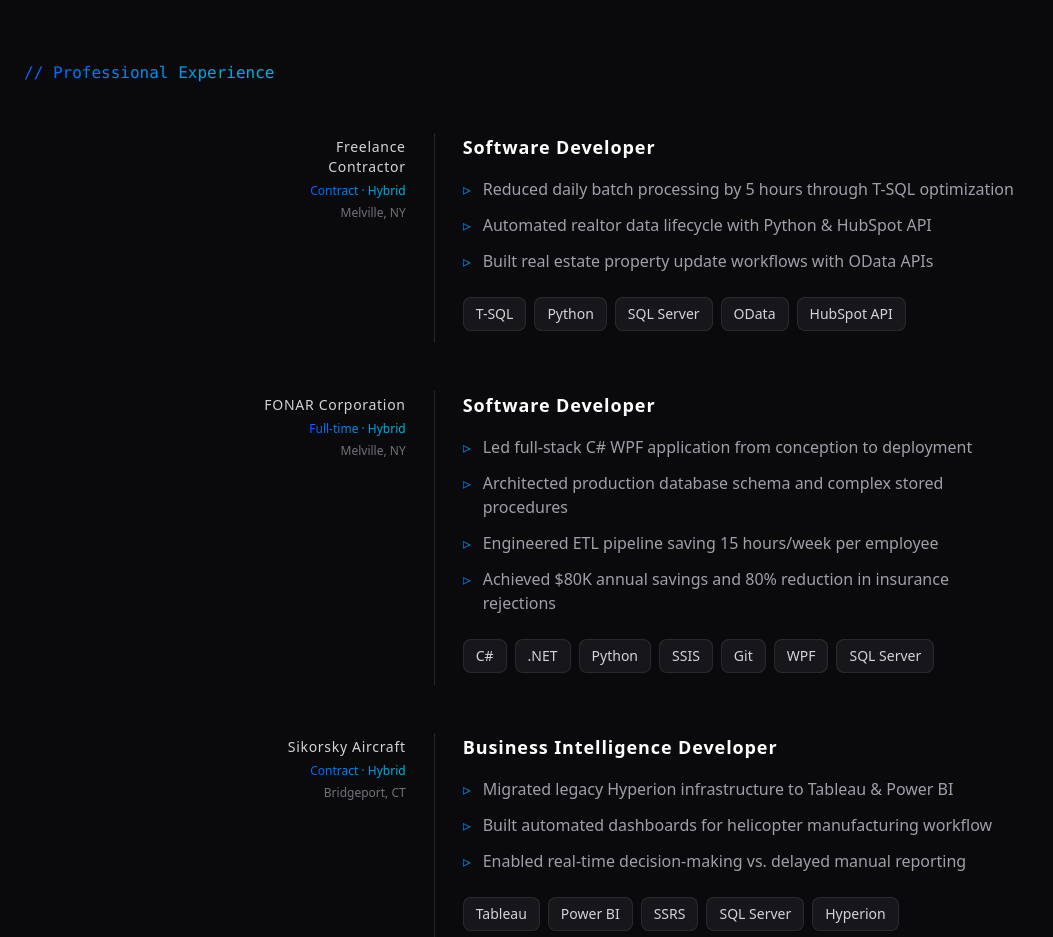
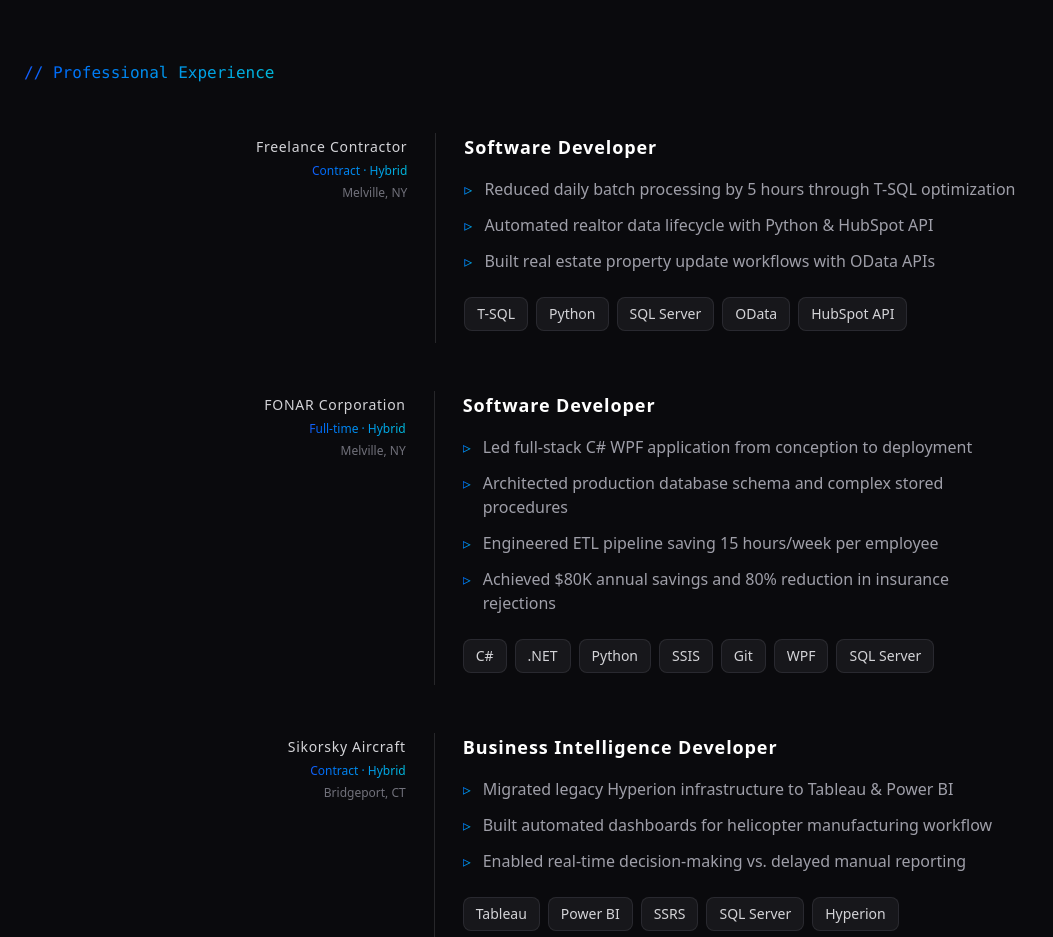
Before and after one commit to drzengineer/Portfolio, a website: page index.html in a window 1280 px wide. Shown: the part 1640-2577 px from the top of the page, without its empty margins (0-1053 px from the left). Drawn offline with Linux system fonts and the light colour scheme.

Commit message:
text no wrap in experience section

```diff
--- a/index.html
+++ b/index.html
@@ -647,7 +647,7 @@
         <!-- Freelance -->
         <div class="flex flex-col md:flex-row gap-7">
           <div class="md:flex-4 shrink-0 pt-1 md:text-right">
-            <div class="text-sm font-medium text-zinc-300 lg:tracking-wider">Freelance Contractor</div>
+            <div class="text-sm font-medium text-zinc-300 lg:tracking-wider whitespace-nowrap">Freelance Contractor</div>
             <div class="text-xs font-medium bg-linear-to-r from-blue-600 to-cyan-500 text-transparent bg-clip-text mt-1 inline-block">Contract · Hybrid</div>
             <div class="text-xs text-zinc-500 mt-1">Melville, NY</div>
           </div>
```
Also changed, not shown: output.css.
